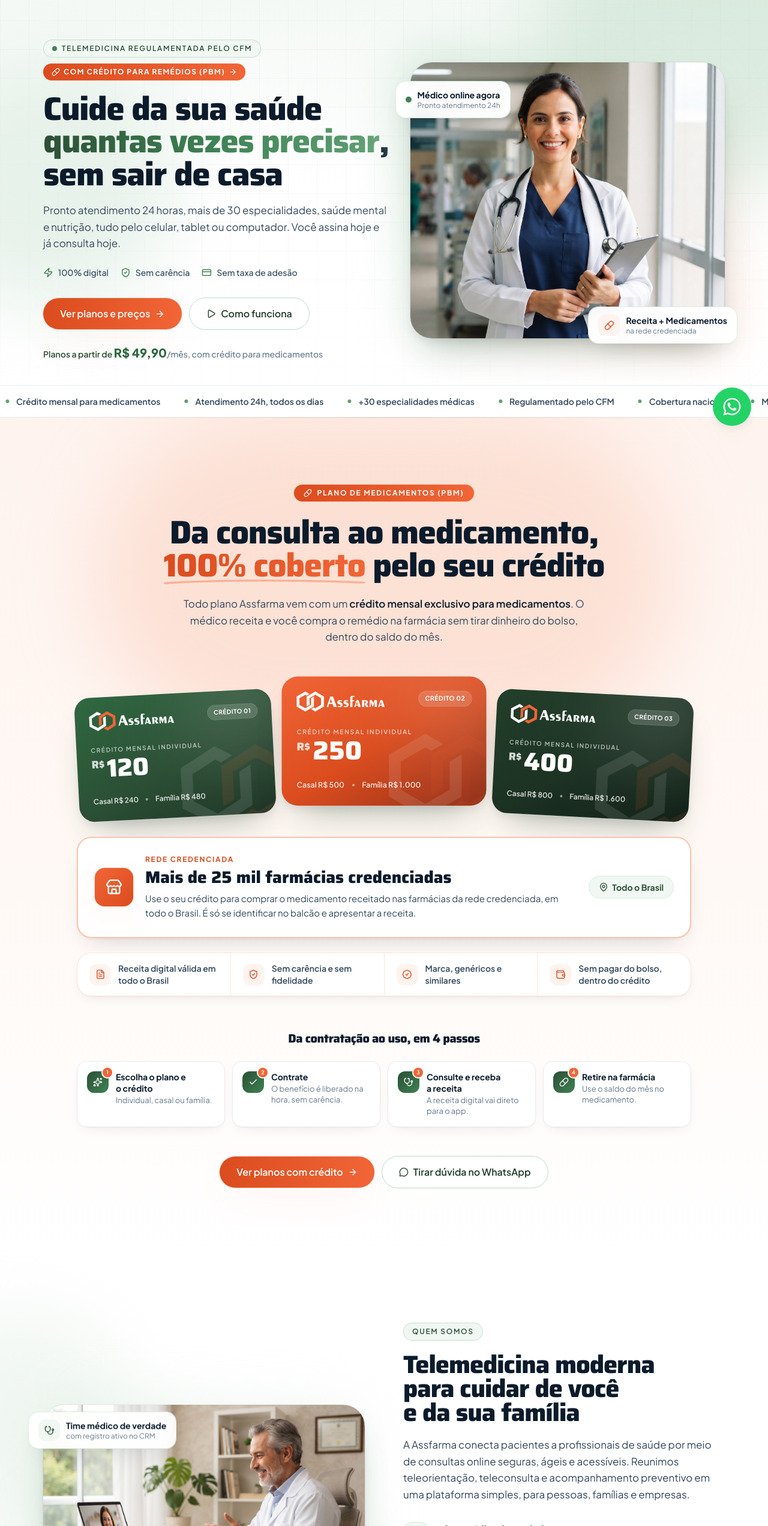
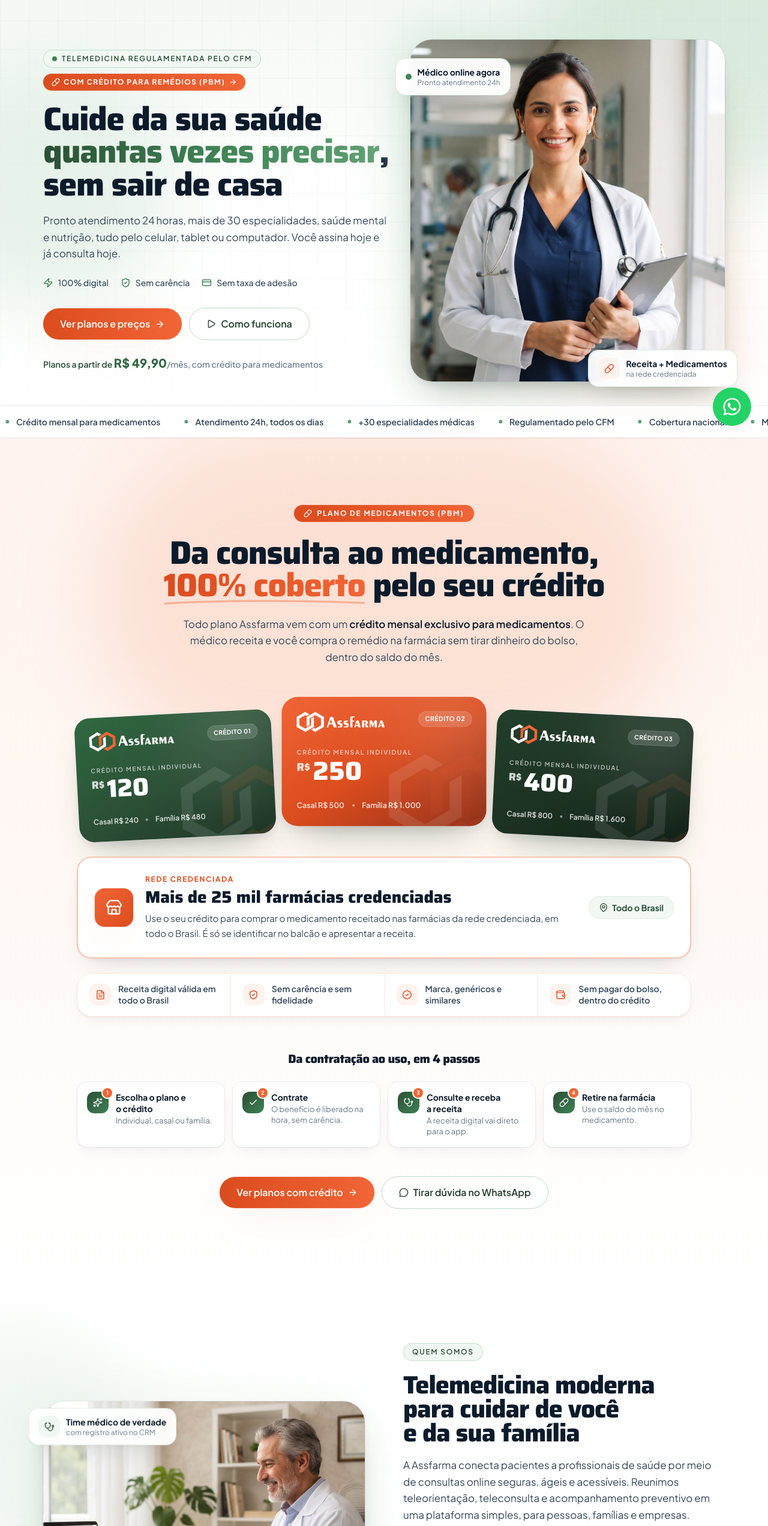
Before and after one commit to telemed360/assfarma, a Next.js app: page / in a window 1280 px wide. Shown: the part 62-2606 px from the top of the page at 60% size. Built offline with nearby package versions, Linux system fonts and the light colour scheme.

Commit message:
Nova ordem do menu e fotos mais altas no topo e em Quem somos
Co-Authored-By: Claude Opus 5.5 <noreply@anthropic.com>

```diff
--- a/src/components/About.tsx
+++ b/src/components/About.tsx
@@ -39,7 +39,7 @@ export function About() {
                   width={2624}
                   height={1632}
                   sizes="(min-width: 1024px) 560px, 100vw"
-                  className="h-auto w-full"
+                  className="aspect-[1.3] h-auto w-full object-cover object-[55%_center]"
                 />
               </div>
 
--- a/src/components/Hero.tsx
+++ b/src/components/Hero.tsx
@@ -104,7 +104,7 @@ export function Hero() {
                   height={1536}
                   priority
                   sizes="(min-width: 1024px) 560px, 100vw"
-                  className="h-auto w-full"
+                  className="aspect-[4/5] h-auto w-full object-cover object-[40%_center] sm:aspect-[0.92]"
                 />
               </div>
 
--- a/src/lib/site.ts
+++ b/src/lib/site.ts
@@ -43,10 +43,10 @@ export const waLink = (msg: string) =>
 
 /* ------------------------------------------------------------------ NAV */
 export const navLinks = [
-  { label: "Medicamentos", href: "#medicamentos" },
   { label: "Quem somos", href: "#quem-somos" },
   { label: "Como funciona", href: "#como-funciona" },
   { label: "Cobertura", href: "#cobertura" },
+  { label: "Medicamentos", href: "#medicamentos" },
   { label: "Planos", href: "#planos" },
   { label: "Carreira", href: "#consultor" },
   // { label: "Saúde Visual", href: "#saude-visual" },
```
